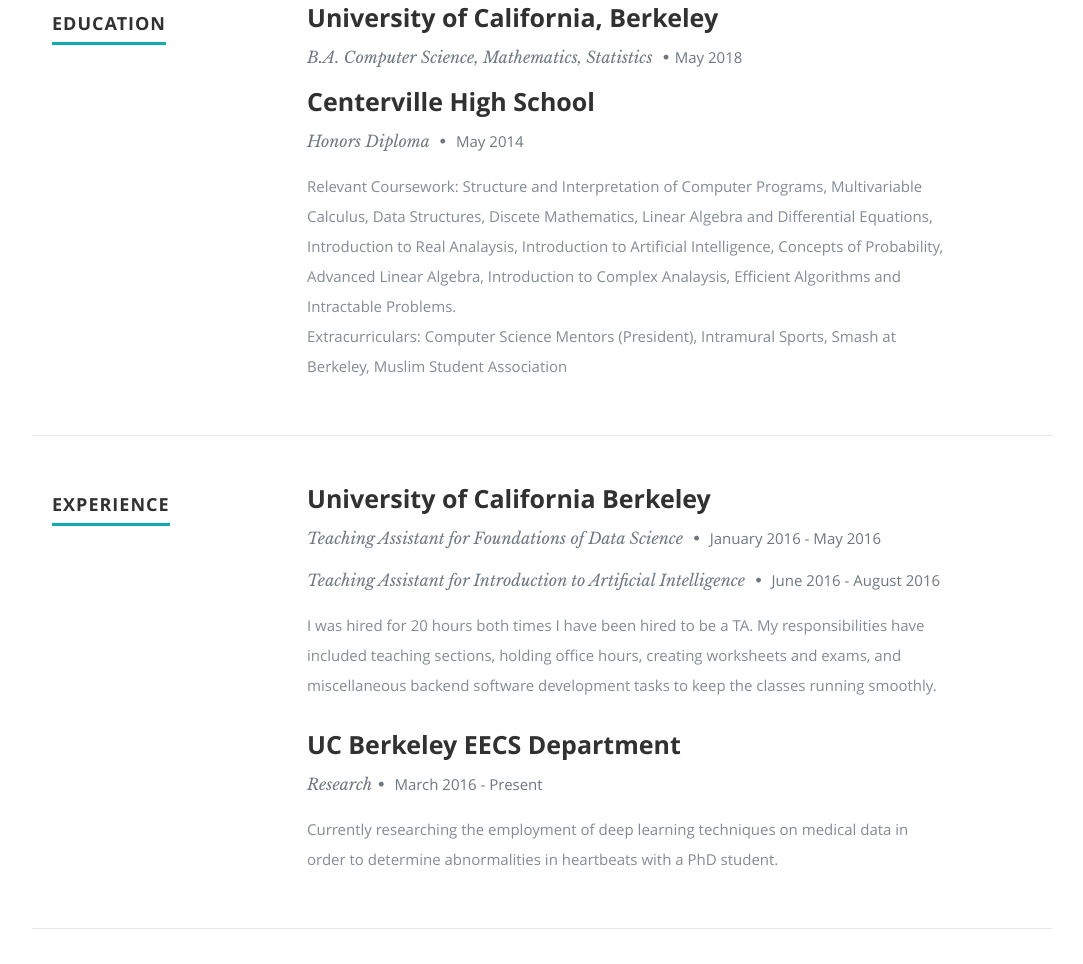
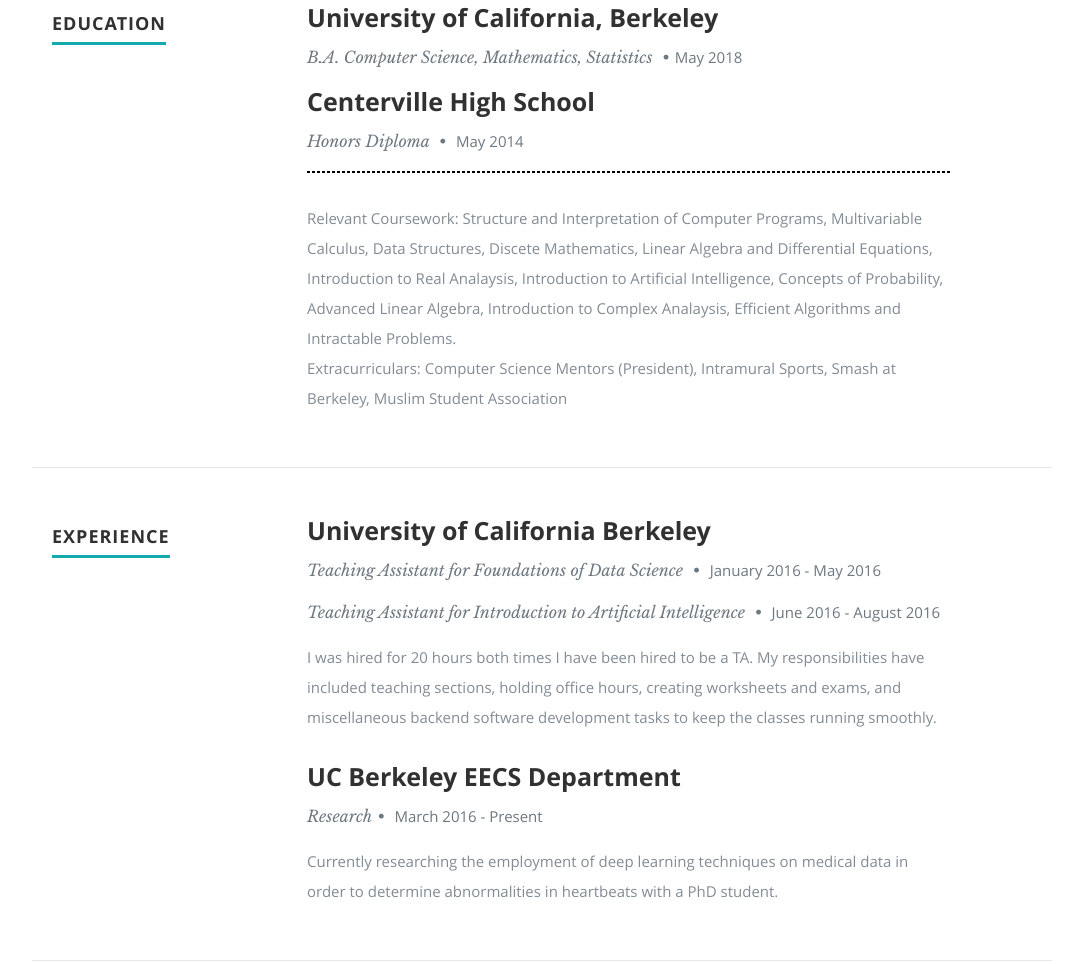
Before and after one commit to fhdkmrn/fhdkmrn.github.io, a plain HTML site: page index.html in a window 1280 px wide. Shown: the part 1343-2307 px from the top of the page, without its empty margins (98-1181 px from the left). Drawn offline with nearby package versions, Linux system fonts and the light colour scheme.

Commit message:
Added dotted line

```diff
--- a/index.html
+++ b/index.html
@@ -151,7 +151,7 @@
 
                   <h3>Centerville High School</h3>
                   <p class="info">Honors Diploma <span>&bull;</span> <em class="date">May 2014</em></p>
-
+                  <hr style="border: 1px dashed black;" />
                   <p>
                   Relevant Coursework: Structure and Interpretation of Computer Programs, Multivariable Calculus, Data Structures, Discete Mathematics, Linear Algebra and Differential Equations, Introduction to Real Analaysis, Introduction to Artificial Intelligence, Concepts of Probability, Advanced Linear Algebra, Introduction to Complex Analaysis, Efficient Algorithms and Intractable Problems.
                   <br>
```
